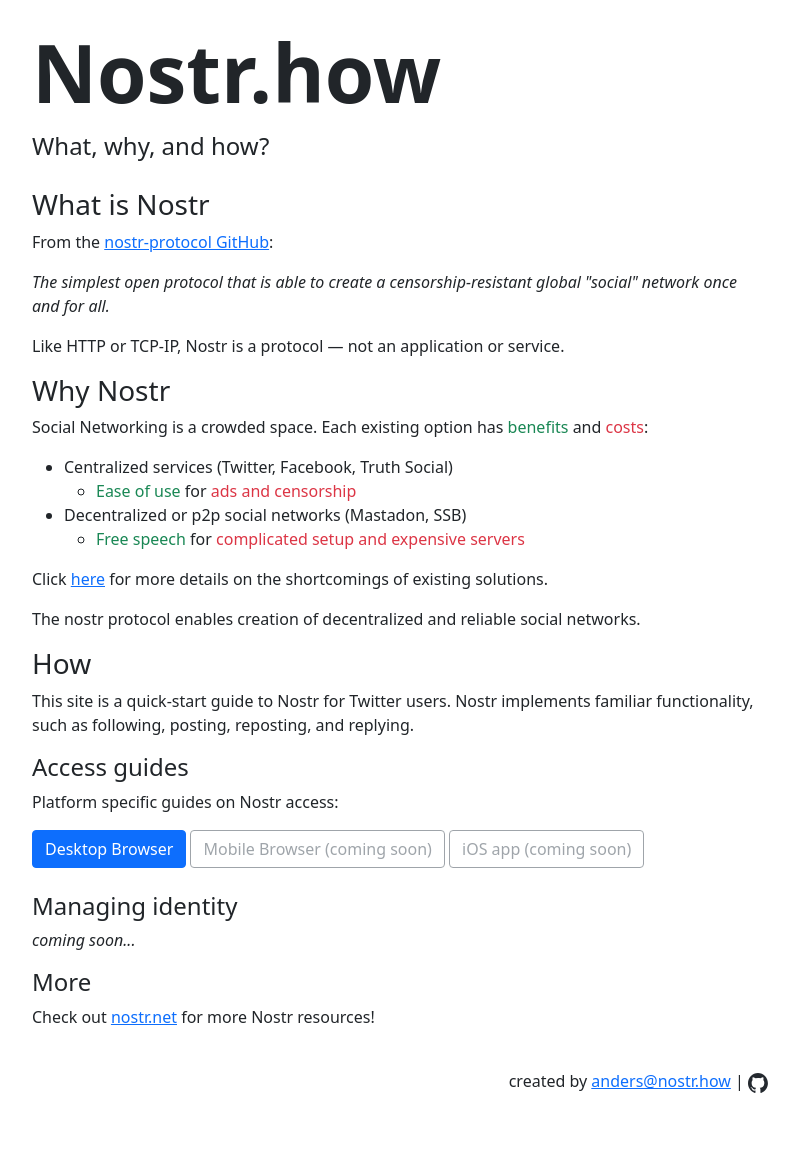
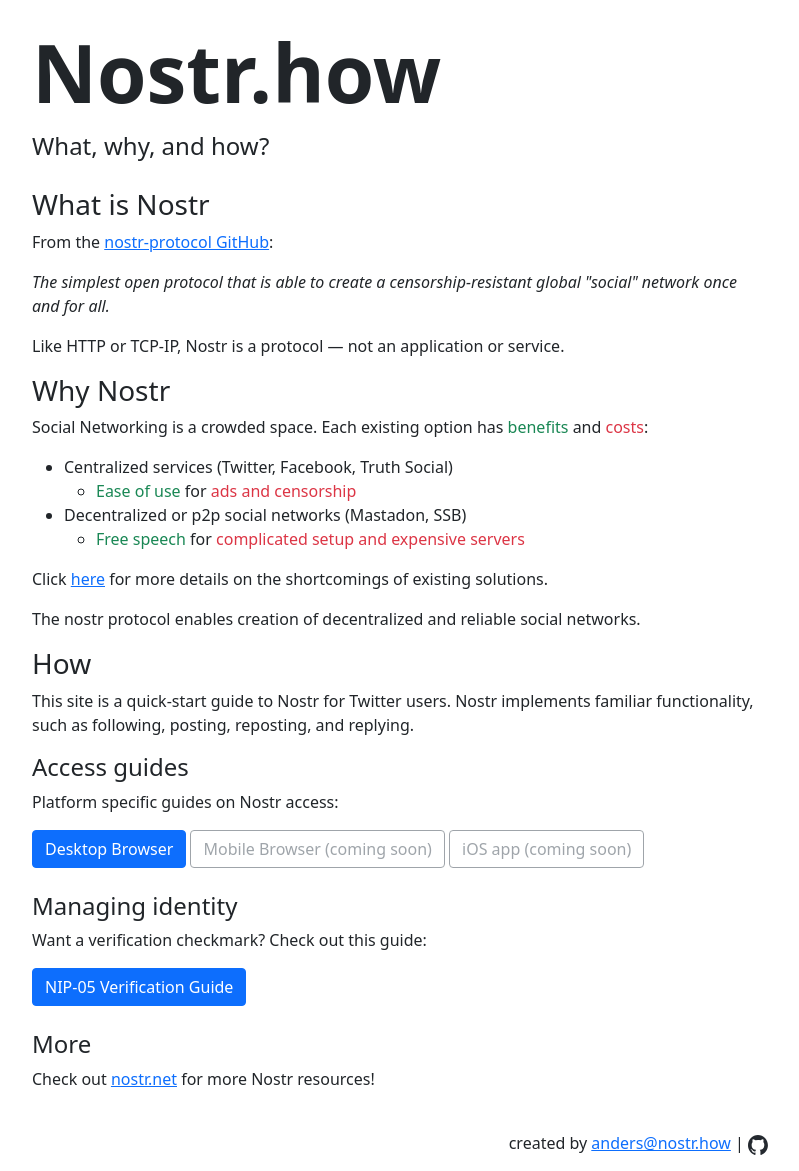
Before and after one commit to DersJ/nostr-how, a Jekyll site: the page built from index.html, in a window 1280 px wide. Shown: the whole page, without its empty margins (240-1039 px from the left). Built offline with Jekyll 4.4.1, drawn with Linux system fonts in a browser that asks for light colours; before the commit the page ends 1109 px from its top, so only the background shows below that.

Commit message:
add link to nip05 guide

```diff
--- a/_posts/2023-01-04-nip05.html
+++ b/_posts/2023-01-04-nip05.html
@@ -61,3 +61,5 @@
   In exchange for a handlefull of sats, you can add your public key to thier
   nostr.json.
 </p>
+
+<a class="btn btn-secondary my-4" href="/">Back</a>
--- a/index.html
+++ b/index.html
@@ -84,7 +84,10 @@
 </div>
 
 <h4>Managing identity</h4>
-<p><i>coming soon...</i></p>
+<div class="mb-4">
+  <p>Want a verification checkmark? Check out this guide:</p>
+  <a class="btn btn-primary" href="/guides/nip05">NIP-05 Verification Guide</a>
+</div>
 
 <h4>More</h4>
 <p>
```
